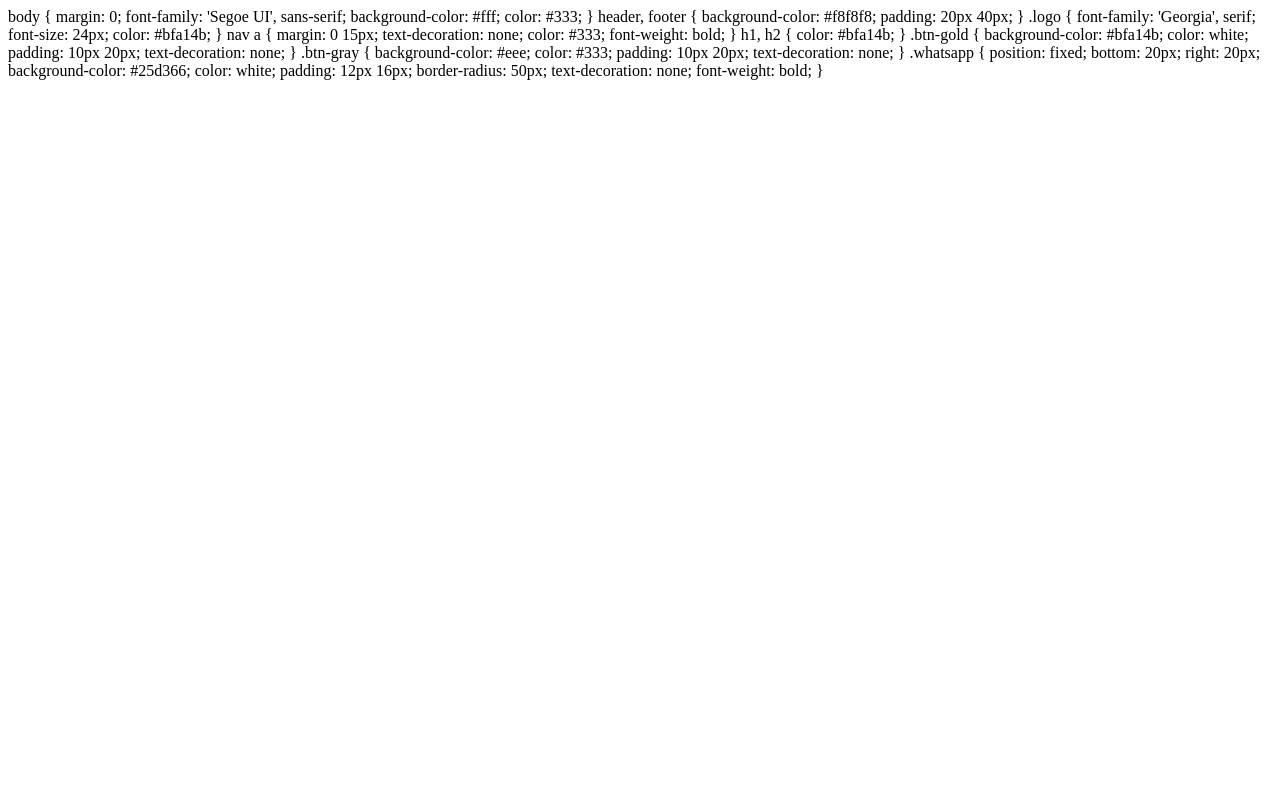
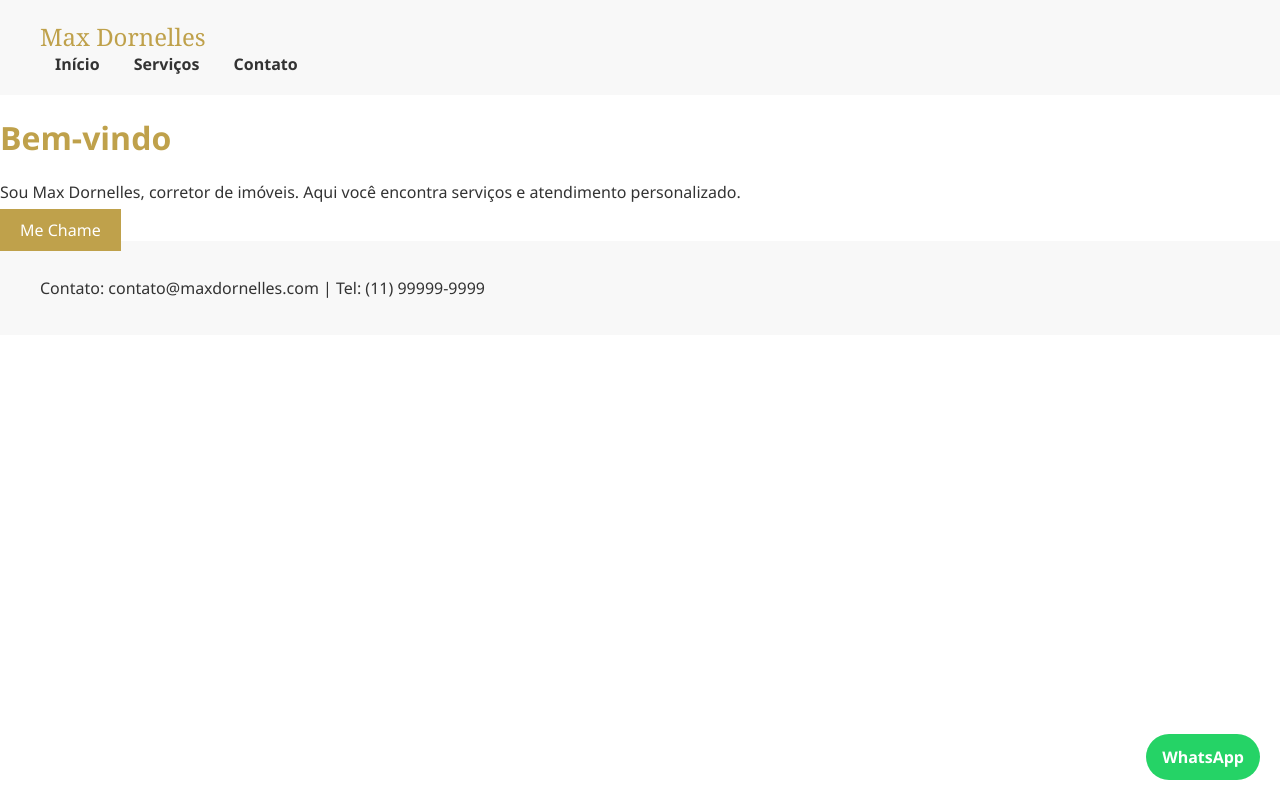
Before and after one commit to maxcorretor/max-dornelles-site, a plain HTML site: page index.html in a window 1280 px wide. Drawn offline with Linux system fonts and the light colour scheme.

Commit message:
Update index.html with new content

```diff
--- a/index.html
+++ b/index.html
@@ -1,39 +1,55 @@
+<!doctype html>
+<html lang="pt-BR">
+<head>
+  <meta charset="utf-8" />
+  <meta name="viewport" content="width=device-width, initial-scale=1" />
+  <title>Max Dornelles</title>
+  <style>
   body {
     margin: 0;
     font-family: 'Segoe UI', sans-serif;
     background-color: #fff;
     color: #333;
   }
-header, footer {
+
+  header,
+  footer {
     background-color: #f8f8f8;
     padding: 20px 40px;
   }
+
   .logo {
     font-family: 'Georgia', serif;
     font-size: 24px;
     color: #bfa14b;
   }
+
   nav a {
     margin: 0 15px;
     text-decoration: none;
     color: #333;
     font-weight: bold;
   }
-h1, h2 {
+
+  h1,
+  h2 {
     color: #bfa14b;
   }
+
   .btn-gold {
     background-color: #bfa14b;
     color: white;
     padding: 10px 20px;
     text-decoration: none;
   }
+
   .btn-gray {
     background-color: #eee;
     color: #333;
     padding: 10px 20px;
     text-decoration: none;
   }
+
   .whatsapp {
     position: fixed;
     bottom: 20px;
@@ -45,3 +61,28 @@ h1, h2 {
     text-decoration: none;
     font-weight: bold;
   }
+  </style>
+</head>
+<body>
+  <header>
+    <div class="logo">Max Dornelles</div>
+    <nav>
+      <a href="#">Início</a>
+      <a href="#servicos">Serviços</a>
+      <a href="#contato">Contato</a>
+    </nav>
+  </header>
+
+  <main>
+    <h1>Bem-vindo</h1>
+    <p>Sou Max Dornelles, corretor de imóveis. Aqui você encontra serviços e atendimento personalizado.</p>
+    <a class="btn-gold" href="#contato">Me Chame</a>
+  </main>
+
+  <footer>
+    <p id="contato">Contato: contato@maxdornelles.com | Tel: (11) 99999-9999</p>
+  </footer>
+
+  <a class="whatsapp" href="https://wa.me/5511999999999" target="_blank" rel="noopener">WhatsApp</a>
+</body>
+</html>
```
Lines whose indentation alone changed are shown as unchanged.
